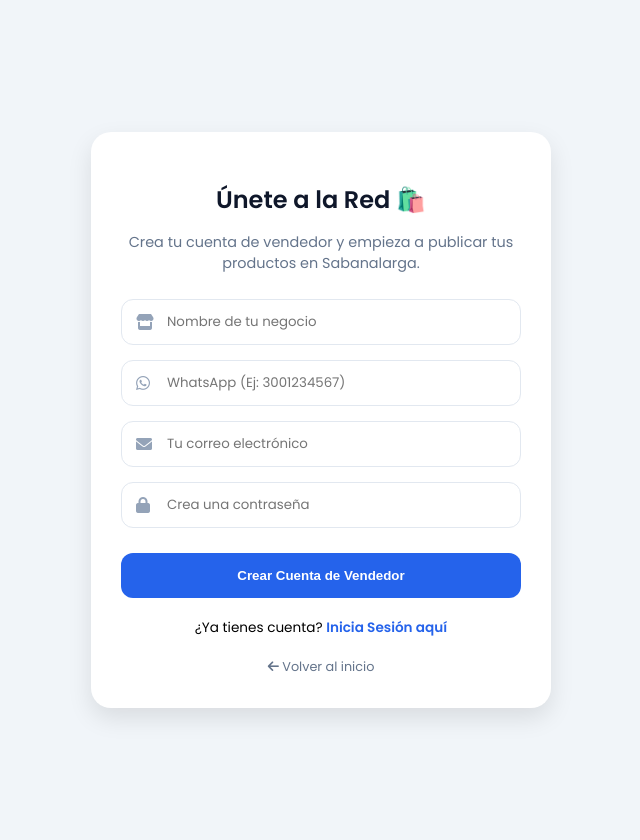
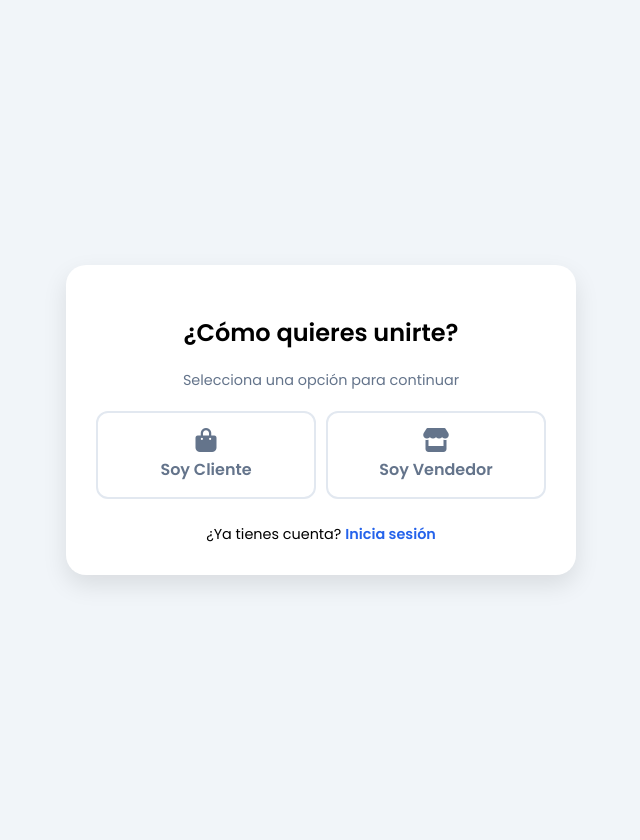
Before and after one commit to gleiderr99-boop/nuevo-proyecto, a Flask app: page /registro in a window 1280 px wide. Shown: the whole page, without its empty margins (319-959 px from the left). Run offline with Flask 3, Linux system fonts and the light colour scheme.

Commit message:
Update registro.html

```diff
--- a/templates/registro.html
+++ b/templates/registro.html
@@ -3,103 +3,95 @@
 <head>
     <meta charset="UTF-8">
     <meta name="viewport" content="width=device-width, initial-scale=1.0">
-    <title>Registro de Vendedores | Sabanalarga</title>
-    <link href="https://fonts.googleapis.com/css2?family=Poppins:wght@300;400;600&display=swap" rel="stylesheet">
+    <title>Registro | Sabanalarga Market</title>
+    <link href="https://fonts.googleapis.com/css2?family=Poppins:wght@400;600&display=swap" rel="stylesheet">
     <link rel="stylesheet" href="https://cdnjs.cloudflare.com/ajax/libs/font-awesome/6.0.0/css/all.min.css">
     <style>
-        :root { --primary: #2563eb; --dark: #0f172a; }
-        body {
-            font-family: 'Poppins', sans-serif;
-            background: #f1f5f9;
-            display: flex;
-            justify-content: center;
-            align-items: center;
-            min-height: 100vh;
-            margin: 0;
-            padding: 20px;
-        }
-        .register-card {
-            background: white;
-            padding: 30px;
-            border-radius: 20px;
-            box-shadow: 0 10px 25px rgba(0,0,0,0.1);
-            width: 100%;
-            max-width: 400px;
-        }
-        h2 { text-align: center; color: var(--dark); margin-bottom: 10px; }
-        p { text-align: center; color: #64748b; font-size: 0.9rem; margin-bottom: 25px; }
+        :root { --primary: #2563eb; --vendedor: #059669; }
+        body { font-family: 'Poppins', sans-serif; background: #f1f5f9; display: flex; justify-content: center; align-items: center; min-height: 100vh; margin: 0; padding: 20px; }
+        .card { background: white; padding: 30px; border-radius: 20px; box-shadow: 0 10px 25px rgba(0,0,0,0.1); width: 100%; max-width: 450px; text-align: center; }
 
-        .input-group { margin-bottom: 15px; position: relative; }
-        .input-group i { position: absolute; left: 15px; top: 15px; color: #94a3b8; }
+        .selector-tipo { display: flex; gap: 10px; margin-bottom: 25px; }
+        .tipo-btn { flex: 1; padding: 15px; border: 2px solid #e2e8f0; border-radius: 12px; cursor: pointer; transition: 0.3s; font-weight: 600; color: #64748b; }
+        .tipo-btn i { display: block; font-size: 1.5rem; margin-bottom: 5px; }
 
-        input {
-            width: 100%;
-            padding: 12px 12px 12px 45px;
-            border: 1px solid #e2e8f0;
-            border-radius: 12px;
-            font-family: inherit;
-            box-sizing: border-box;
-            outline: none;
-            transition: 0.3s;
-        }
-        input:focus { border-color: var(--primary); box-shadow: 0 0 0 3px rgba(37, 99, 235, 0.1); }
+        /* Cuando se selecciona Cliente */
+        #tipo-cliente.active { border-color: var(--primary); color: var(--primary); background: #eff6ff; }
+        /* Cuando se selecciona Vendedor */
+        #tipo-vendedor.active { border-color: var(--vendedor); color: var(--vendedor); background: #ecfdf5; }
 
-        button {
-            width: 100%;
-            background: var(--primary);
-            color: white;
-            border: none;
-            padding: 15px;
-            border-radius: 12px;
-            font-weight: 600;
-            cursor: pointer;
-            transition: 0.3s;
-            margin-top: 10px;
-        }
-        button:hover { opacity: 0.9; transform: translateY(-2px); }
+        .form-group { display: none; text-align: left; animation: fadeIn 0.5s; }
+        .form-group.active { display: block; }
 
-        .footer-link { text-align: center; margin-top: 20px; font-size: 0.85rem; }
-        .footer-link a { color: var(--primary); text-decoration: none; font-weight: 600; }
+        input { width: 100%; padding: 12px; margin: 10px 0; border: 1px solid #e2e8f0; border-radius: 10px; box-sizing: border-box; font-family: inherit; }
+        button { width: 100%; background: var(--primary); color: white; border: none; padding: 15px; border-radius: 10px; font-weight: 600; cursor: pointer; margin-top: 10px; }
+
+        @keyframes fadeIn { from { opacity: 0; transform: translateY(10px); } to { opacity: 1; transform: translateY(0); } }
     </style>
 </head>
 <body>
 
-    <div class="register-card">
-        <h2>Únete a la Red 🛍️</h2>
-        <p>Crea tu cuenta de vendedor y empieza a publicar tus productos en Sabanalarga.</p>
+<div class="card">
+    <h2>¿Cómo quieres unirte?</h2>
+    <p style="color: #64748b; font-size: 0.9rem; margin-bottom: 20px;">Selecciona una opción para continuar</p>
 
-        <form action="/registro" method="POST">
-            <div class="input-group">
-                <i class="fas fa-store"></i>
-                <input type="text" name="nombre" placeholder="Nombre de tu negocio" required>
-            </div>
-
-            <div class="input-group">
-                <i class="fab fa-whatsapp"></i>
-                <input type="text" name="telefono" placeholder="WhatsApp (Ej: 3001234567)" required>
-            </div>
-
-            <div class="input-group">
-                <i class="fas fa-envelope"></i>
-                <input type="email" name="correo" placeholder="Tu correo electrónico" required>
-            </div>
-
-            <div class="input-group">
-                <i class="fas fa-lock"></i>
-                <input type="password" name="pass" placeholder="Crea una contraseña" required>
-            </div>
-
-            <button type="submit">Crear Cuenta de Vendedor</button>
-        </form>
-
-        <div class="footer-link">
-            ¿Ya tienes cuenta? <a href="/login">Inicia Sesión aquí</a>
+    <div class="selector-tipo">
+        <div class="tipo-btn" id="btn-c" onclick="seleccionar('cliente')">
+            <i class="fas fa-shopping-bag"></i> Soy Cliente
         </div>
-
-        <div style="text-align: center; margin-top: 15px;">
-            <a href="/" style="color: #64748b; text-decoration: none; font-size: 0.8rem;"><i class="fas fa-arrow-left"></i> Volver al inicio</a>
+        <div class="tipo-btn" id="btn-v" onclick="seleccionar('vendedor')">
+            <i class="fas fa-store"></i> Soy Vendedor
         </div>
     </div>
 
+    <form action="/registro" method="POST" id="registro-form" class="form-group">
+        <input type="hidden" name="tipo_usuario" id="tipo_usuario" value="cliente">
+
+        <input type="text" name="nombre" id="label_nombre" placeholder="Tu nombre completo" required>
+        <input type="email" name="correo" placeholder="Tu correo electrónico" required>
+
+        <div id="campos-vendedor" style="display: none;">
+            <input type="text" name="telefono" id="input_tel" placeholder="Número de WhatsApp">
+        </div>
+
+        <input type="password" name="pass" placeholder="Crea una contraseña" required>
+
+        <button type="submit" id="btn-submit">Crear cuenta de Cliente</button>
+    </form>
+
+    <div style="margin-top: 20px; font-size: 0.9rem;">
+        ¿Ya tienes cuenta? <a href="/login" style="color: var(--primary); text-decoration: none; font-weight: 600;">Inicia sesión</a>
+    </div>
+</div>
+
+<script>
+    function seleccionar(tipo) {
+        // Reset botones
+        document.getElementById('btn-c').classList.remove('active');
+        document.getElementById('btn-v').classList.remove('active');
+
+        // Activar el formulario
+        document.getElementById('registro-form').classList.add('active');
+
+        if(tipo === 'cliente') {
+            document.getElementById('btn-c').classList.add('active');
+            document.getElementById('tipo_usuario').value = 'cliente';
+            document.getElementById('campos-vendedor').style.display = 'none';
+            document.getElementById('input_tel').required = false;
+            document.getElementById('label_nombre').placeholder = "Tu nombre completo";
+            document.getElementById('btn-submit').innerText = "Crear cuenta de Cliente";
+            document.getElementById('btn-submit').style.background = "#2563eb";
+        } else {
+            document.getElementById('btn-v').classList.add('active');
+            document.getElementById('tipo_usuario').value = 'vendedor';
+            document.getElementById('campos-vendedor').style.display = 'block';
+            document.getElementById('input_tel').required = true;
+            document.getElementById('label_nombre').placeholder = "Nombre de tu Negocio";
+            document.getElementById('btn-submit').innerText = "Registrar mi Negocio";
+            document.getElementById('btn-submit').style.background = "#059669";
+        }
+    }
+</script>
+
 </body>
 </html>
```
